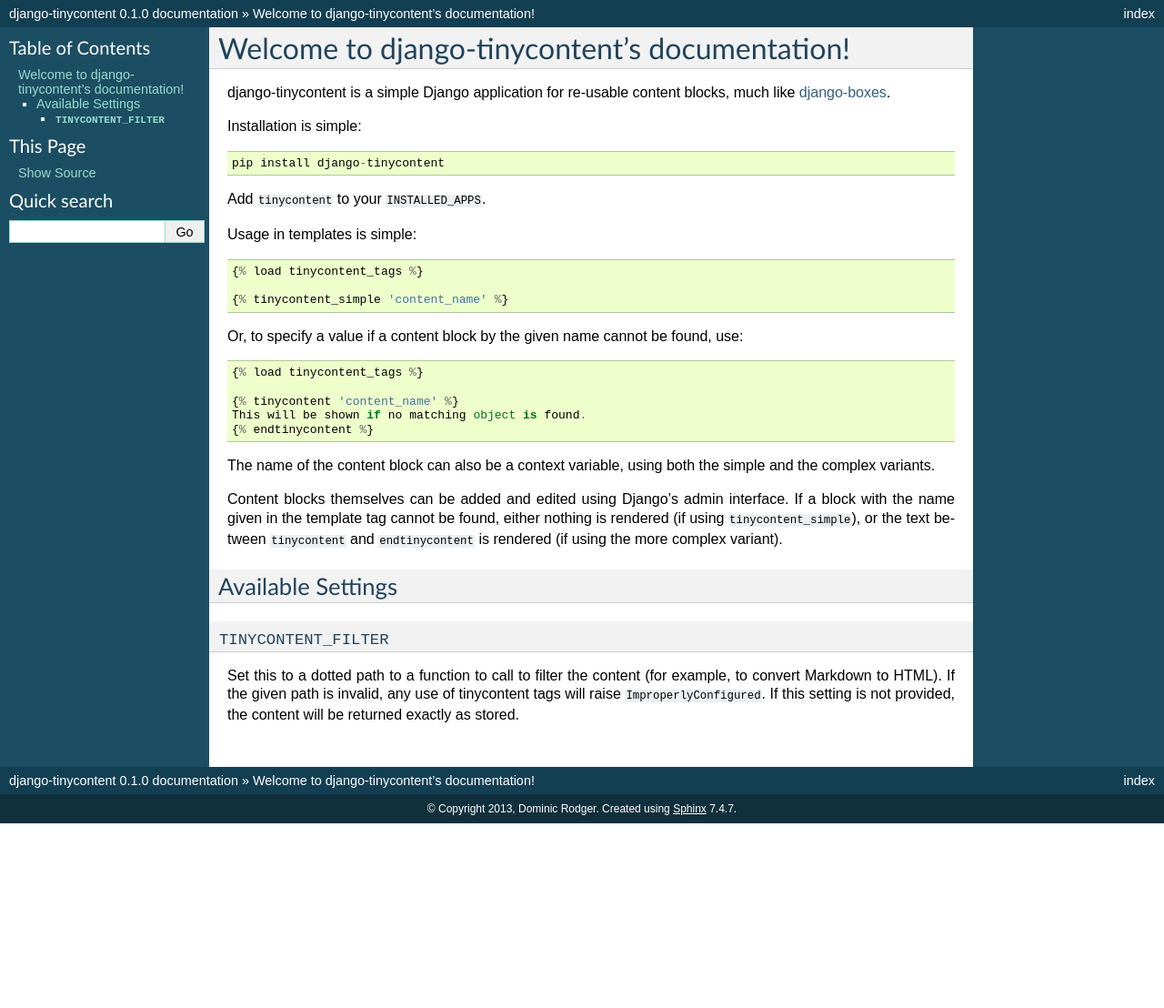
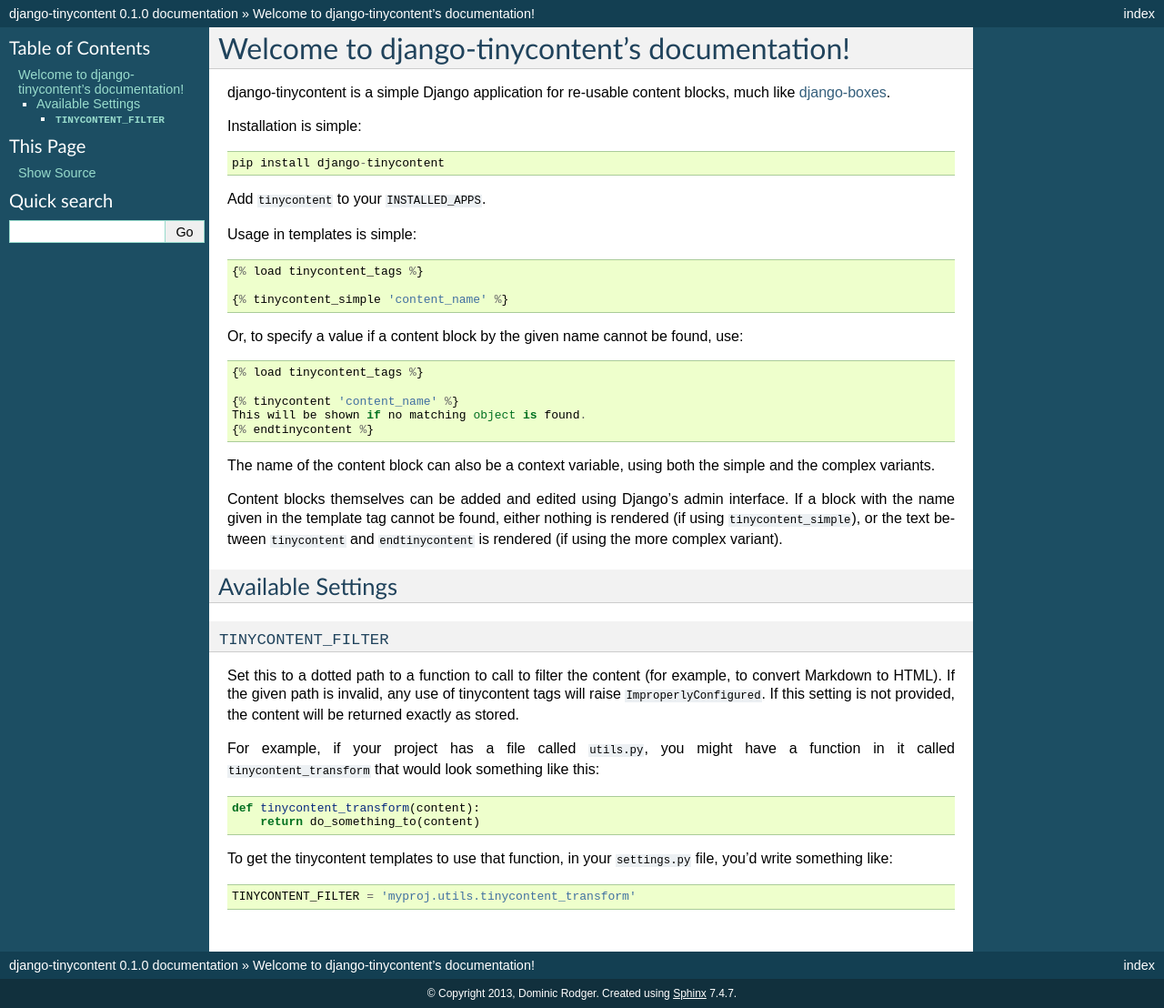
Before and after one commit to dominicrodger/django-tinycontent, a Sphinx documentation site: the page built from docs/index.rst, in a window 1280 px wide. Shown: the whole page at 91% size. Built offline with Sphinx 7.4.7, drawn with Linux system fonts in a browser that asks for light colours; before the commit the page ends 905 px from its top, so only the background shows below that.

Commit message:
Add notes about TINYCONTENT_FILTER

```diff
--- a/README.rst
+++ b/README.rst
@@ -31,6 +31,10 @@
 ``tinycontent_simple``), or the text between ``tinycontent`` and
 ``endtinycontent`` is rendered (if using the more complex variant).
 
+To apply custom filters to your content, set ``TINYCONTENT_FILTER`` to
+a dotted path to a callable that takes the raw content and returns the
+transformed content.
+
 django-tinycontent supports Django 1.4 and Django 1.5. Python 2.6
 works with both versions of Django, and Python 3.3 is supported for
 Django 1.5.
--- a/docs/index.rst
+++ b/docs/index.rst
@@ -49,4 +49,16 @@
 ``ImproperlyConfigured``. If this setting is not provided, the content
 will be returned exactly as stored.
 
+For example, if your project has a file called ``utils.py``, you might
+have a function in it called ``tinycontent_transform`` that would look
+something like this::
+
+    def tinycontent_transform(content):
+        return do_something_to(content)
+
+To get the tinycontent templates to use that function, in your
+``settings.py`` file, you'd write something like::
+
+    TINYCONTENT_FILTER = 'myproj.utils.tinycontent_transform'
+
 .. _django-boxes: https://github.com/eldarion/django-boxes
```
